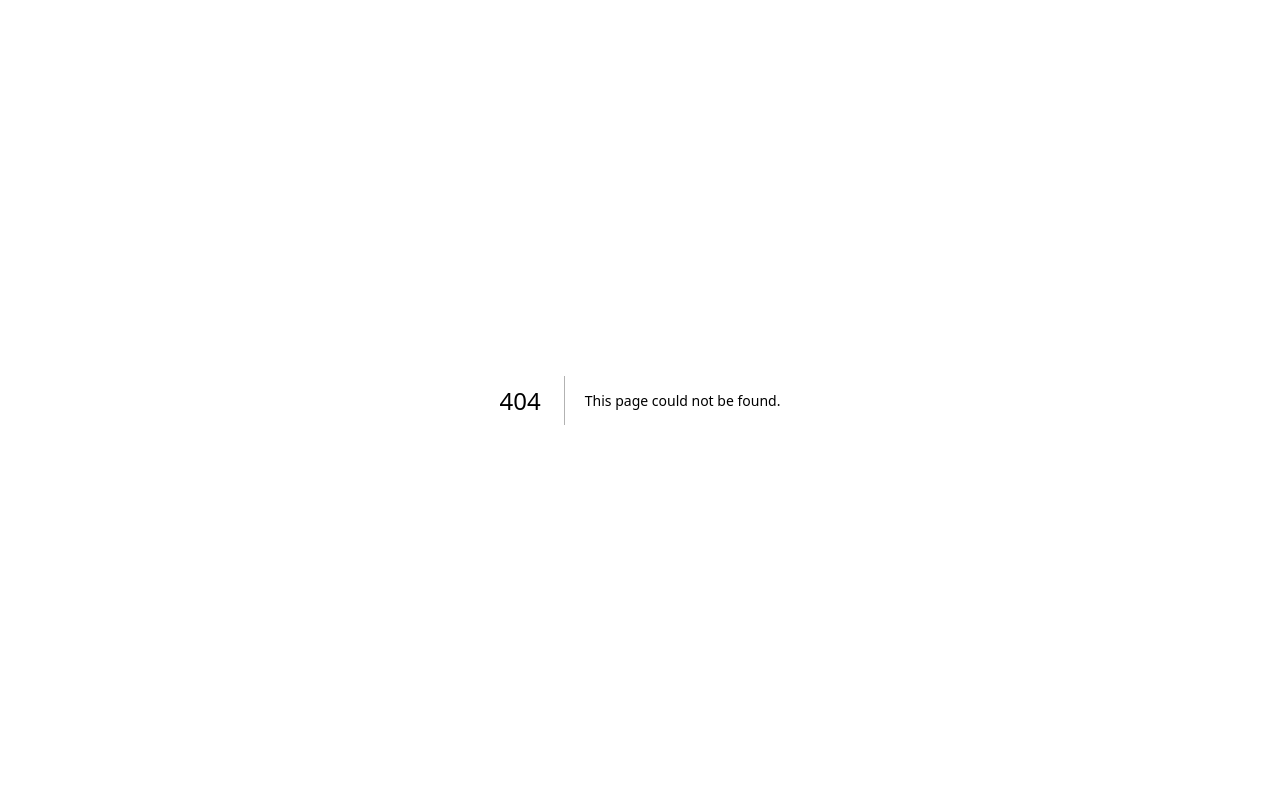
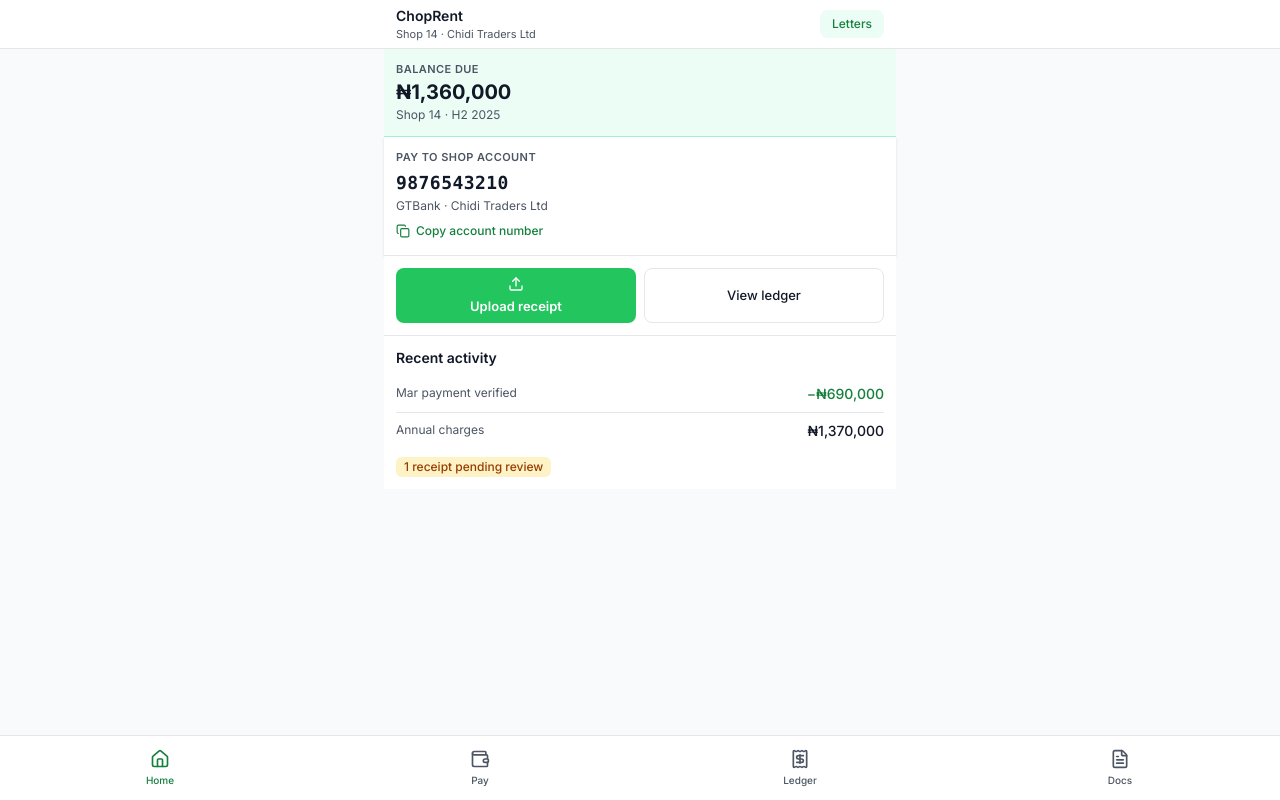
Before and after one commit to eric2umeh/choprent, a Next.js app in the folder apps/web/: page /t/pilot-plaza in a window 1280 px wide. Before the commit this address had no page. Built offline with nearby package versions, Linux system fonts and the light colour scheme.

Commit message:
feat(web): add tenant home with balance, NUBAN, and quick actions

```diff
--- /dev/null
+++ b/apps/web/src/app/t/[orgSlug]/page.tsx
@@ -0,0 +1,78 @@
+import Link from "next/link";
+import { Card } from "@/components/ui/card";
+import { Badge } from "@/components/ui/badge";
+import { MOCK_TENANT_LEDGER } from "@/lib/mock/data";
+import { formatNaira } from "@/lib/auth/roles";
+import { Copy, Upload } from "lucide-react";
+
+const balance = MOCK_TENANT_LEDGER.reduce((sum, l) => sum + l.amount, 0);
+
+export default async function TenantHomePage({
+  params,
+}: {
+  params: Promise<{ orgSlug: string }>;
+}) {
+  const { orgSlug } = await params;
+
+  return (
+    <div className="space-y-0">
+      <div className="border-b border-green-200 bg-green-50 px-3 py-3">
+        <p className="text-label normal-case text-green-800">Balance due</p>
+        <p className="text-xl font-bold text-foreground">{formatNaira(balance)}</p>
+        <p className="text-cell-muted">Shop 14 · H2 2025</p>
+      </div>
+
+      <Card className="rounded-none border-x-0 border-t-0 shadow-none">
+        <p className="text-label normal-case">Pay to shop account</p>
+        <p className="mt-1 font-mono text-lg font-bold tracking-wide text-foreground">
+          9876543210
+        </p>
+        <p className="text-cell-muted">GTBank · Chidi Traders Ltd</p>
+        <button
+          type="button"
+          className="mt-2 inline-flex items-center gap-1.5 text-xs font-medium text-green-700"
+        >
+          <Copy className="h-3.5 w-3.5" />
+          Copy account number
+        </button>
+      </Card>
+
+      <div className="grid grid-cols-2 gap-2 border-b border-border bg-white px-3 py-3">
+        <Link
+          href={`/t/${orgSlug}/pay`}
+          className="btn-primary flex flex-col items-center gap-1.5 py-3 text-center text-xs"
+        >
+          <Upload className="h-4 w-4" />
+          Upload receipt
+        </Link>
+        <Link
+          href={`/t/${orgSlug}/ledger`}
+          className="btn-ghost flex flex-col items-center gap-1.5 py-3 text-center text-xs"
+        >
+          View ledger
+        </Link>
+      </div>
+
+      <div className="bg-white px-3 py-3">
+        <h2 className="text-sm font-semibold text-foreground">Recent activity</h2>
+        <div className="mt-2 divide-y divide-border">
+          <div className="flex justify-between py-2 text-sm">
+            <span className="text-cell-muted">Mar payment verified</span>
+            <span className="font-medium text-green-700">
+              −{formatNaira(690000)}
+            </span>
+          </div>
+          <div className="flex justify-between py-2 text-sm">
+            <span className="text-cell-muted">Annual charges</span>
+            <span className="font-medium text-foreground">
+              {formatNaira(1370000)}
+            </span>
+          </div>
+        </div>
+        <Badge variant="warning" className="mt-2">
+          1 receipt pending review
+        </Badge>
+      </div>
+    </div>
+  );
+}
```
